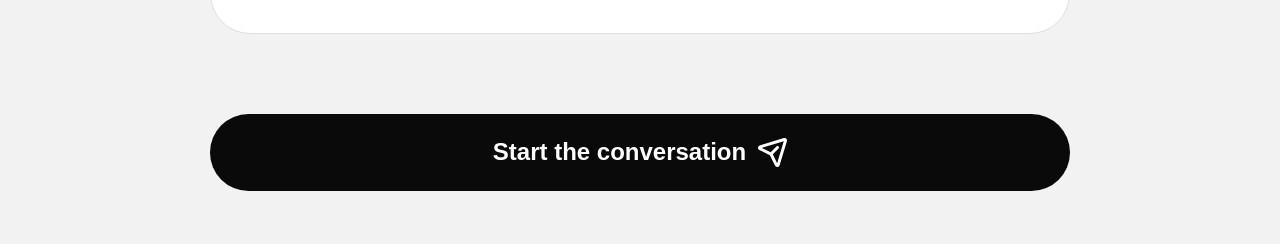
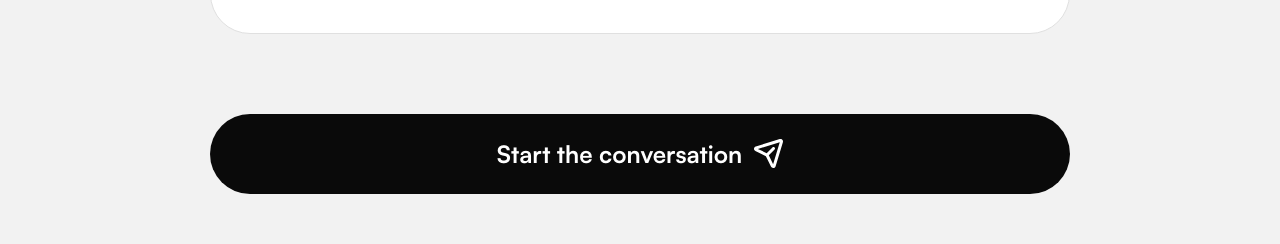
Before and after one commit to taha-farooqui/AV-legal, a plain HTML site: page consultation.html in a window 1280 px wide. Shown: the part 1662-1906 px from the top of the page. Drawn offline with nearby package versions, Linux system fonts and the light colour scheme.

Commit message:
changes added

```diff
--- a/style.css
+++ b/style.css
@@ -1280,7 +1280,7 @@ div.mobile-nav a.cta-button:hover { background: #f06730 !important; color: #ffff
 .chip-label:hover { border-color: var(--bg-color); }
 .chip input:checked + .chip-label { background: var(--accent-orange); color: var(--text-white); border-color: var(--accent-orange); }
 
-.consultation-submit { display: inline-flex; align-items: center; justify-content: center; gap: 12px; font-size: var(--alpha-body-large); font-weight: var(--font-weight-bold); color: var(--text-white); background: var(--bg-color); border: none; border-radius: 100px; padding: 24px 48px; cursor: pointer; transition: background 0.3s ease; width: 100%; margin-top: 16px; }
+.consultation-submit { display: inline-flex; align-items: center; justify-content: center; gap: 12px; font-family: inherit; font-size: var(--alpha-body-large); font-weight: var(--font-weight-bold); color: var(--text-white); background: var(--bg-color); border: none; border-radius: 100px; padding: 24px 48px; cursor: pointer; transition: background 0.3s ease; width: 100%; margin-top: 16px; }
 .consultation-submit:hover { background: var(--accent-orange); }
 .consultation-submit svg { width: 29px; height: 29px; }
 
```
